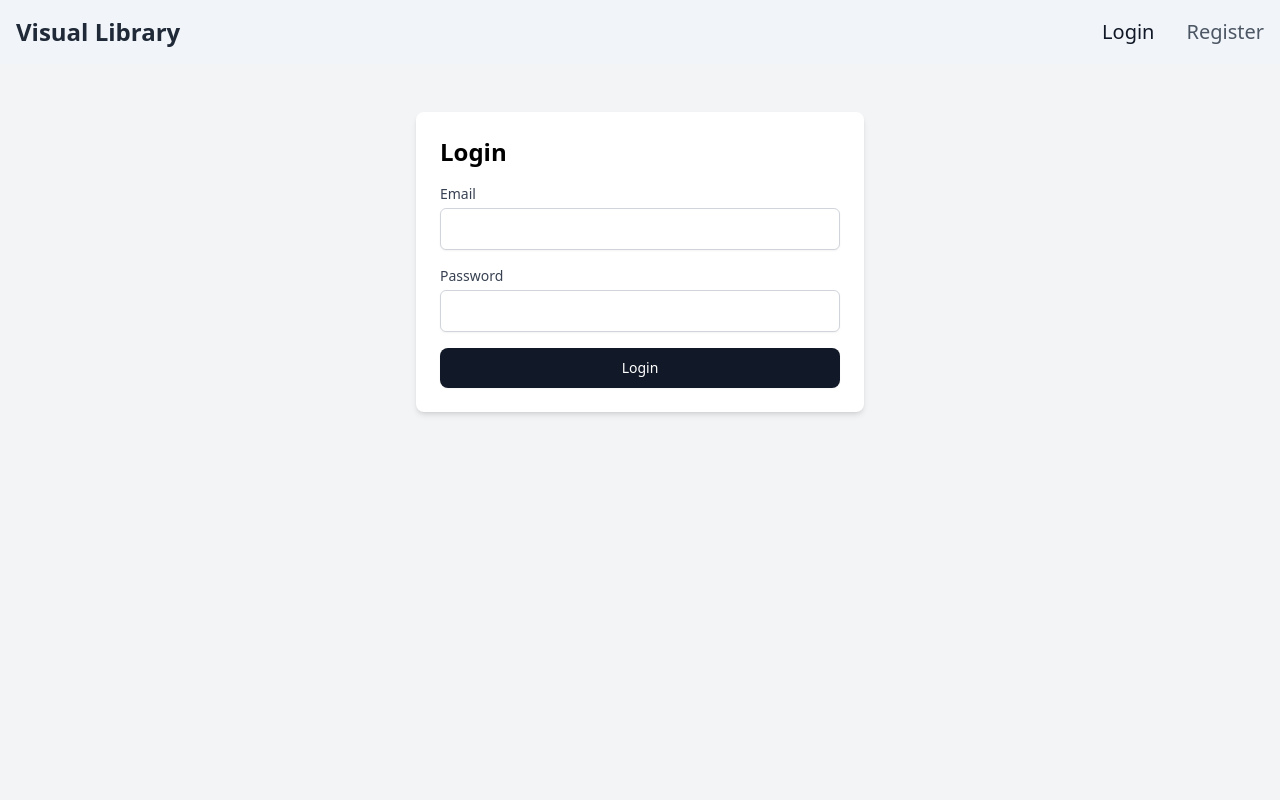
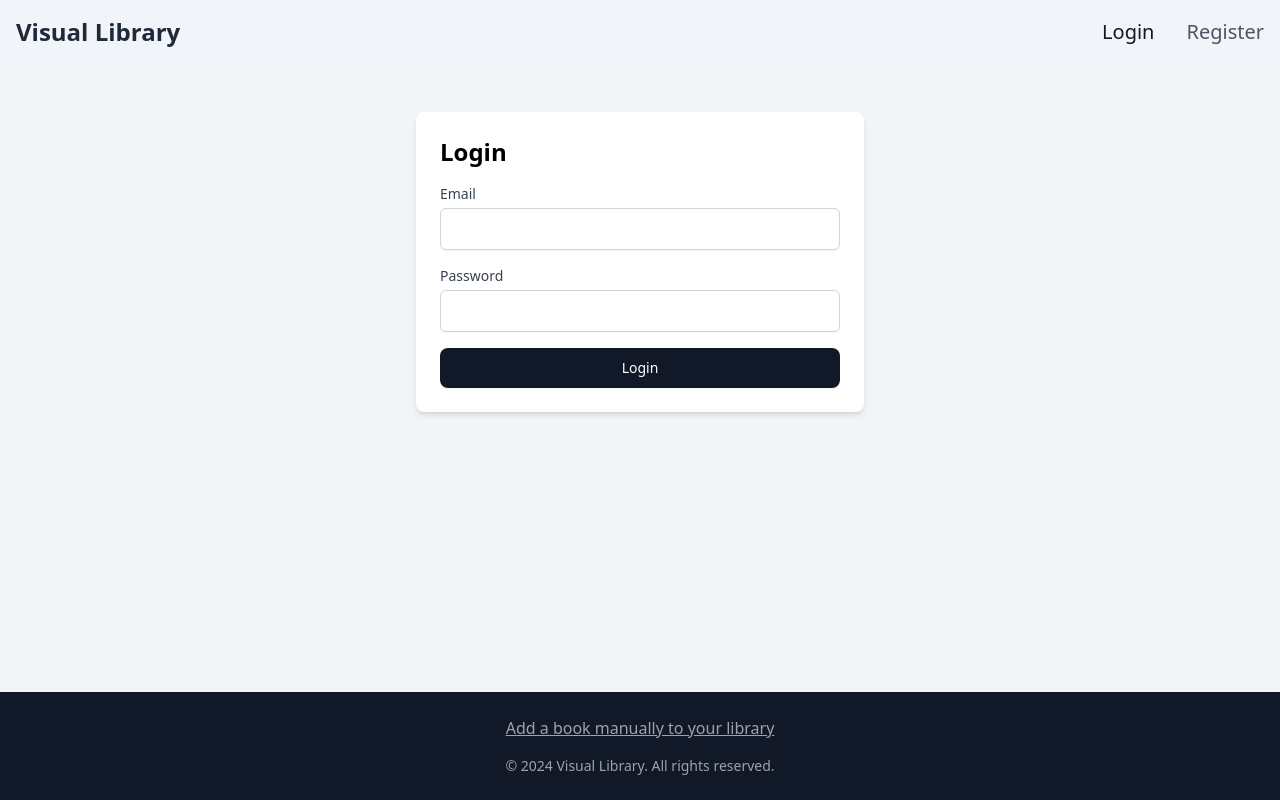
Before and after one commit to ZainJaffer/Visual-Library, a React (Vite) app in the folder frontend/: page /login in a window 1280 px wide. Built offline with nearby package versions, Linux system fonts and the light colour scheme.

Commit message:
feat: Add Footer component and fix manual book addition
- Created new Footer component with simplified design
- Fixed API endpoint URL in AddBook component
- Removed Add Book link from Navbar
- Improved overall layout structure

```diff
--- a/frontend/src/App.jsx
+++ b/frontend/src/App.jsx
@@ -1,6 +1,7 @@
 import { BrowserRouter as Router, Routes, Route } from 'react-router-dom'
 import { AuthProvider } from './context/AuthContext'
 import Navbar from './components/Navbar';
+import Footer from './components/Footer';
 import ProtectedRoute from './components/auth/ProtectedRoute'
 import Home from './pages/Home'
 import Login from './pages/Login'
@@ -16,11 +17,11 @@ console.log('App.jsx loaded');
 function App() {
   return (
     <AuthProvider>
-      <div className="App">
+      <div className="App flex flex-col min-h-screen">
         <Toaster position="top-right" />
         <Router>
-          <div className="min-h-screen bg-gray-100">
-            <Navbar />
+          <Navbar />
+          <main className="flex-grow bg-gray-100">
             <Routes>
               {/* Public routes */}
               <Route path="/login" element={<Login />} />
@@ -76,7 +77,8 @@ function App() {
                 element={<div>Page not found</div>}
               />
             </Routes>
-          </div>
+          </main>
+          <Footer />
         </Router>
       </div>
     </AuthProvider>
--- /dev/null
+++ b/frontend/src/components/Footer.jsx
@@ -0,0 +1,24 @@
+import React from 'react';
+import { NavLink } from 'react-router-dom';
+
+function Footer() {
+  return (
+    <footer className="bg-gray-900 text-gray-300">
+      <div className="max-w-[1320px] mx-auto px-4 py-6">
+        <div className="text-center">
+          <NavLink
+            to="/books/add"
+            className="text-gray-400 hover:text-white transition-colors underline"
+          >
+            Add a book manually to your library
+          </NavLink>
+          <div className="mt-4 text-gray-400 text-sm">
+            &copy; 2024 Visual Library. All rights reserved.
+          </div>
+        </div>
+      </div>
+    </footer>
+  );
+}
+
+export default Footer;
--- a/frontend/src/components/Navbar.jsx
+++ b/frontend/src/components/Navbar.jsx
@@ -39,11 +39,6 @@ function Navbar() {
                 </NavLink>
               </li>
               <li>
-                <NavLink to="/books/add" className={navLinkStyle}>
-                  Add Book
-                </NavLink>
-              </li>
-              <li>
                 <button
                   onClick={logout}
                   className="text-xl font-medium text-gray-600 hover:text-gray-900 transition-colors"
--- a/frontend/src/pages/AddBook.jsx
+++ b/frontend/src/pages/AddBook.jsx
@@ -71,7 +71,7 @@ function AddBook() {
         console.log(pair[0] + ': ' + pair[1]);
       }
 
-      const response = await api.post('/users/books/add/', form, {  // Updated endpoint path to match backend
+      const response = await api.post('/api/users/books/add/', form, {
         headers: {
           'Content-Type': 'multipart/form-data',
         },
```
